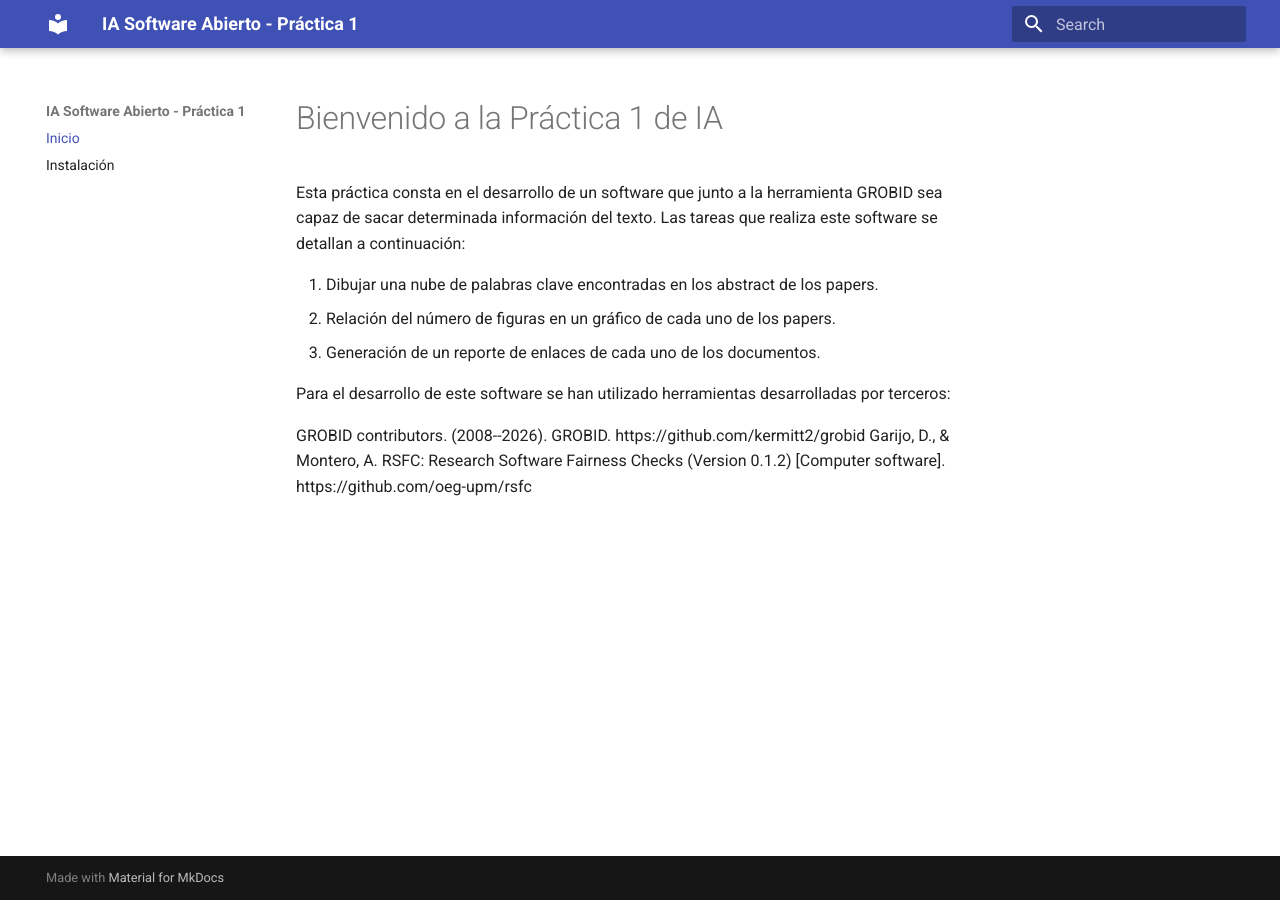
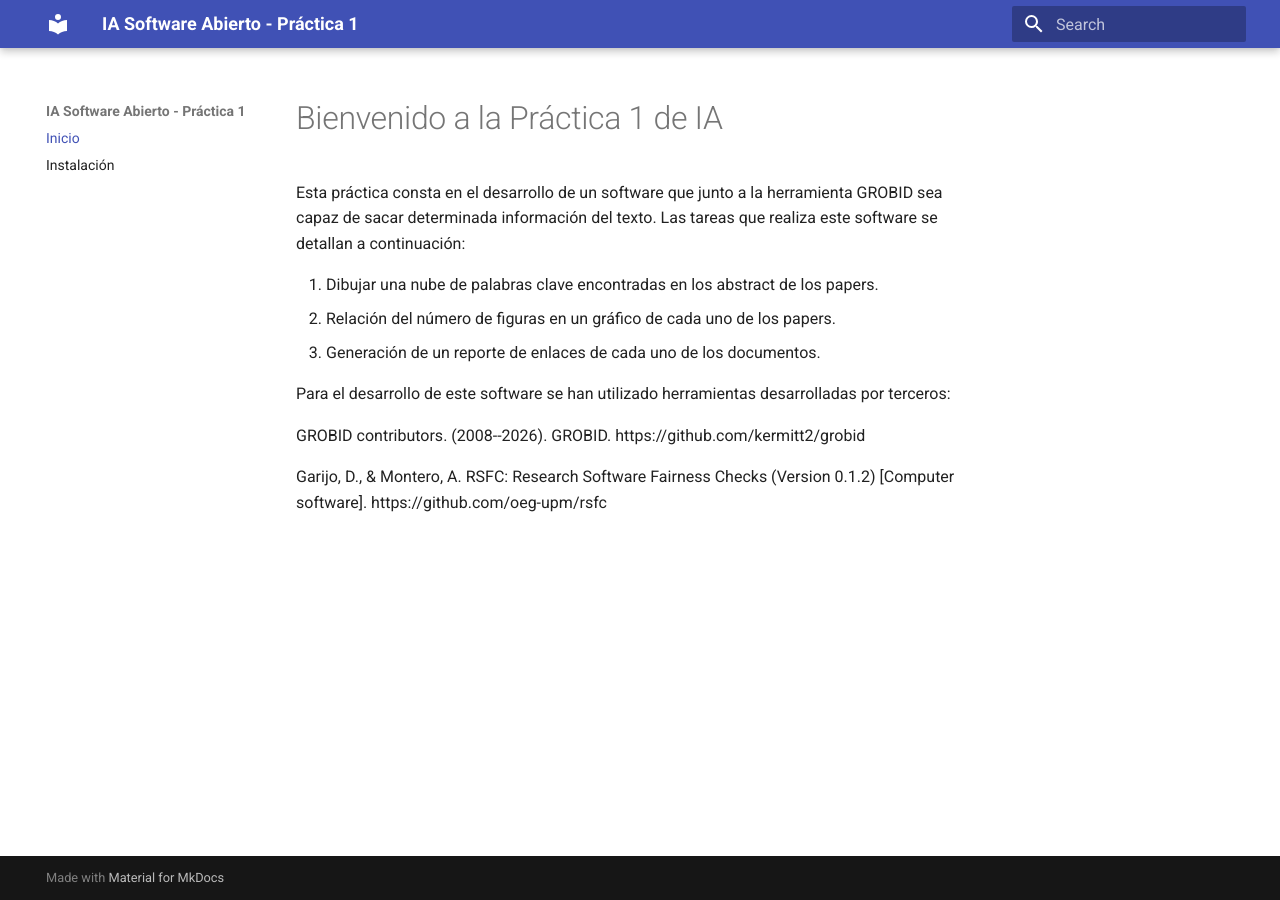
Before and after one commit to alejandro-f-d/practica-1-inteligencia-artificial-software-abierto, an MkDocs documentation site: the page built from docs/index.md, in a window 1280 px wide. Built offline with MkDocs 1.6.1 and Material for MkDocs 9.7.7, drawn with Linux system fonts in a browser that asks for light colours; part of the change alters nothing that is shown.

```diff
--- a/docs/index.md
+++ b/docs/index.md
@@ -8,4 +8,5 @@ Esta práctica consta en el desarrollo de un software que junto a la herramienta
 Para el desarrollo de este software se han utilizado herramientas desarrolladas por terceros:
 
 GROBID contributors. (2008--2026). GROBID. https://github.com/kermitt2/grobid
+
 Garijo, D., & Montero, A. RSFC: Research Software Fairness Checks (Version 0.1.2) [Computer software]. https://github.com/oeg-upm/rsfc
--- a/mkdocs.yml
+++ b/mkdocs.yml
@@ -7,4 +7,4 @@ theme:
 
 nav:
   - Inicio: index.md
-  - Instalación: instalación.md
+  - Instalación: instalacion.md
```
Also changed, not shown: docs/instalacion.md (renamed from docs/instalación.md).
